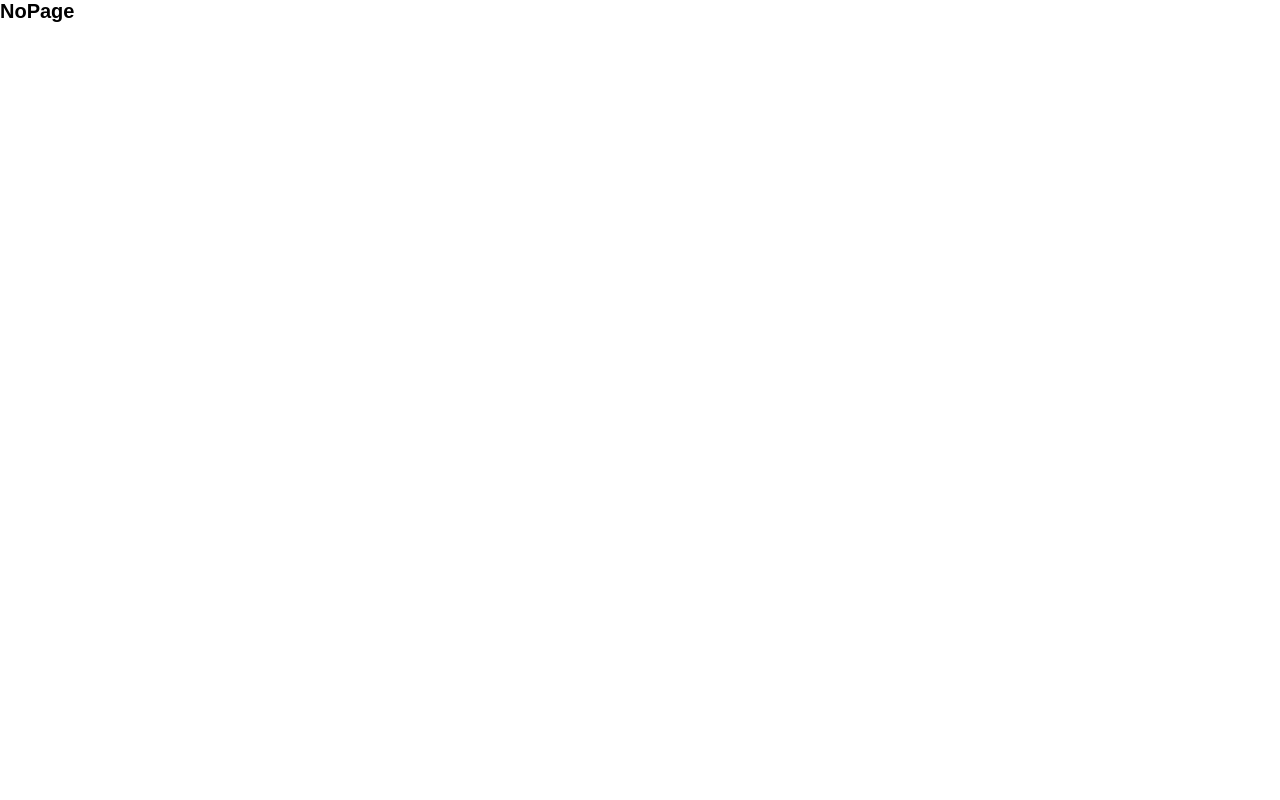
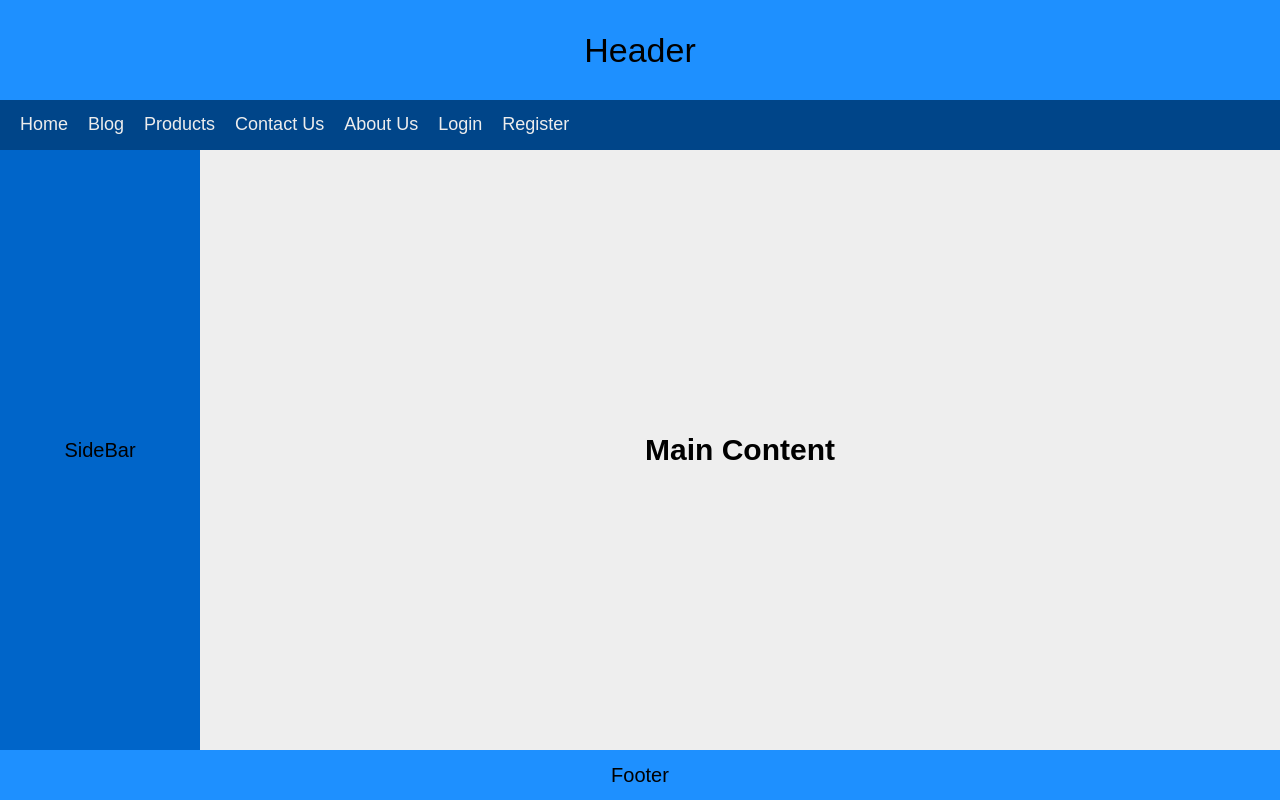
Before and after one commit to kingarunesh/React-Projects, a React (Create React App) app: page /open-model-form in a window 1280 px wide. Built offline with nearby package versions, Linux system fonts and the light colour scheme.

Commit message:
13.1 : Open Model Form -- Style

```diff
--- a/src/App.js
+++ b/src/App.js
@@ -13,6 +13,7 @@ import ImageFlashCard from "./components/image-flash-card/ImageFlashCard";
 import SimpleSteps from "./components/simple-steps/SimpleSteps";
 import ImageStepSlider from "./components/image-steps-slider/ImageStepSlider";
 import SingleSimpleOpenModel from "./single-simple-open-model/SingleSimpleOpenModel";
+import OpenModelForm from "./components/open-model-form/OpenModelForm";
 
 export default function App() {
     return (
@@ -33,6 +34,7 @@ export default function App() {
                         <Route path="/simple-steps" element={<SimpleSteps />} />
                         <Route path="/image-step-slider" element={<ImageStepSlider />} />
                         <Route path="/single-simple-open-model" element={<SingleSimpleOpenModel />} />
+                        <Route path="/open-model-form" element={<OpenModelForm />} />
                     </Route>
                 </Routes>
             </BrowserRouter>
--- a/src/components/layout/Home.js
+++ b/src/components/layout/Home.js
@@ -64,6 +64,12 @@ export default function Home() {
                             Single Simple Open Model
                         </Link>
                     </li>
+
+                    <li>
+                        <Link to="/open-model-form" target="_blank">
+                            Open Model Form
+                        </Link>
+                    </li>
                 </ol>
             </nav>
 
--- /dev/null
+++ b/src/components/open-model-form/OpenModelForm.js
@@ -0,0 +1,30 @@
+import "./open-model-form.scss";
+
+export default function OpenModelForm() {
+    return (
+        <>
+            <div className="open-model-form">
+                <header className="open-model-form__header">Header</header>
+
+                <nav className="open-model-form__nav">
+                    <ul>
+                        <li>Home</li>
+                        <li>Blog</li>
+                        <li>Products</li>
+                        <li>Contact Us</li>
+                        <li>About Us</li>
+
+                        <li>Login</li>
+                        <li>Register</li>
+                    </ul>
+                </nav>
+
+                <aside className="open-model-form__aside">SideBar</aside>
+
+                <main className="open-model-form__main">Main Content</main>
+
+                <footer className="open-model-form__footer">Footer</footer>
+            </div>
+        </>
+    );
+}
--- /dev/null
+++ b/src/components/open-model-form/open-model-form.scss
@@ -0,0 +1,78 @@
+.open-model-form {
+    display: grid;
+    grid-template-columns: 20rem 1fr;
+    grid-template-rows: 10rem 5rem 5fr 5rem;
+    height: 100vh;
+
+    &__header {
+        background-color: dodgerblue;
+        font-size: 3.4rem;
+        padding: 2rem;
+
+        display: flex;
+        align-items: center;
+        justify-content: center;
+
+        grid-column: 1/-1;
+    }
+
+    &__nav {
+        grid-column: 1/-1;
+        background-color: rgb(0, 69, 137);
+        margin: 0;
+        padding: 0;
+        width: 100%;
+
+        ul {
+            list-style: none;
+            margin: 0;
+            padding: 0;
+            margin-left: 2rem;
+            margin-top: 1.4rem;
+            font-size: 1.8rem;
+
+            display: flex;
+            gap: 2rem;
+
+            li {
+                color: #ededed;
+                cursor: pointer;
+            }
+        }
+    }
+
+    &__aside {
+        background-color: rgb(0, 101, 201);
+        font-size: 2rem;
+        padding: 2rem;
+
+        display: flex;
+        align-items: center;
+        justify-content: center;
+
+        grid-column: 1/2;
+    }
+
+    &__main {
+        background-color: #eee;
+        font-size: 3rem;
+        font-weight: bold;
+
+        display: flex;
+        align-items: center;
+        justify-content: center;
+    }
+
+    &__footer {
+        background-color: dodgerblue;
+        text-align: center;
+        font-size: 2rem;
+        text-align: center;
+
+        display: flex;
+        align-items: center;
+        justify-content: center;
+
+        grid-column: 1/-1;
+    }
+}
```
